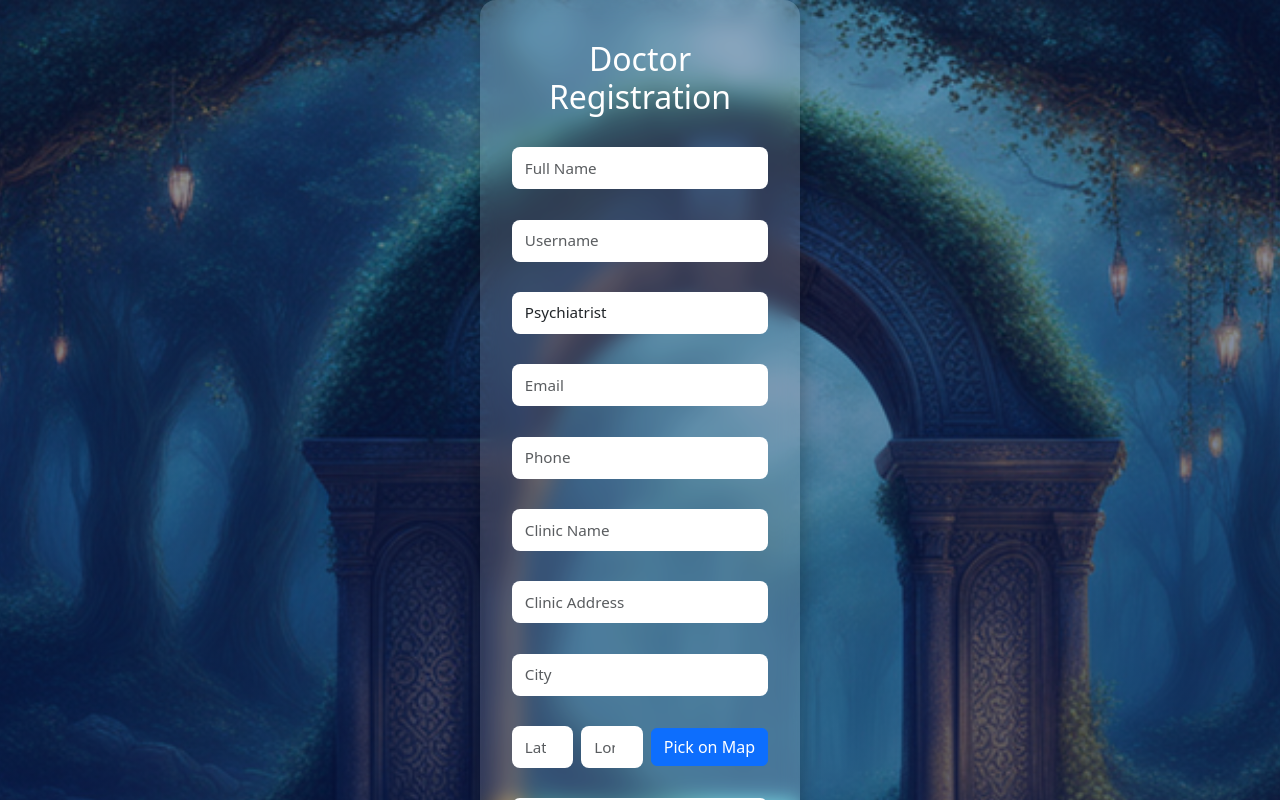
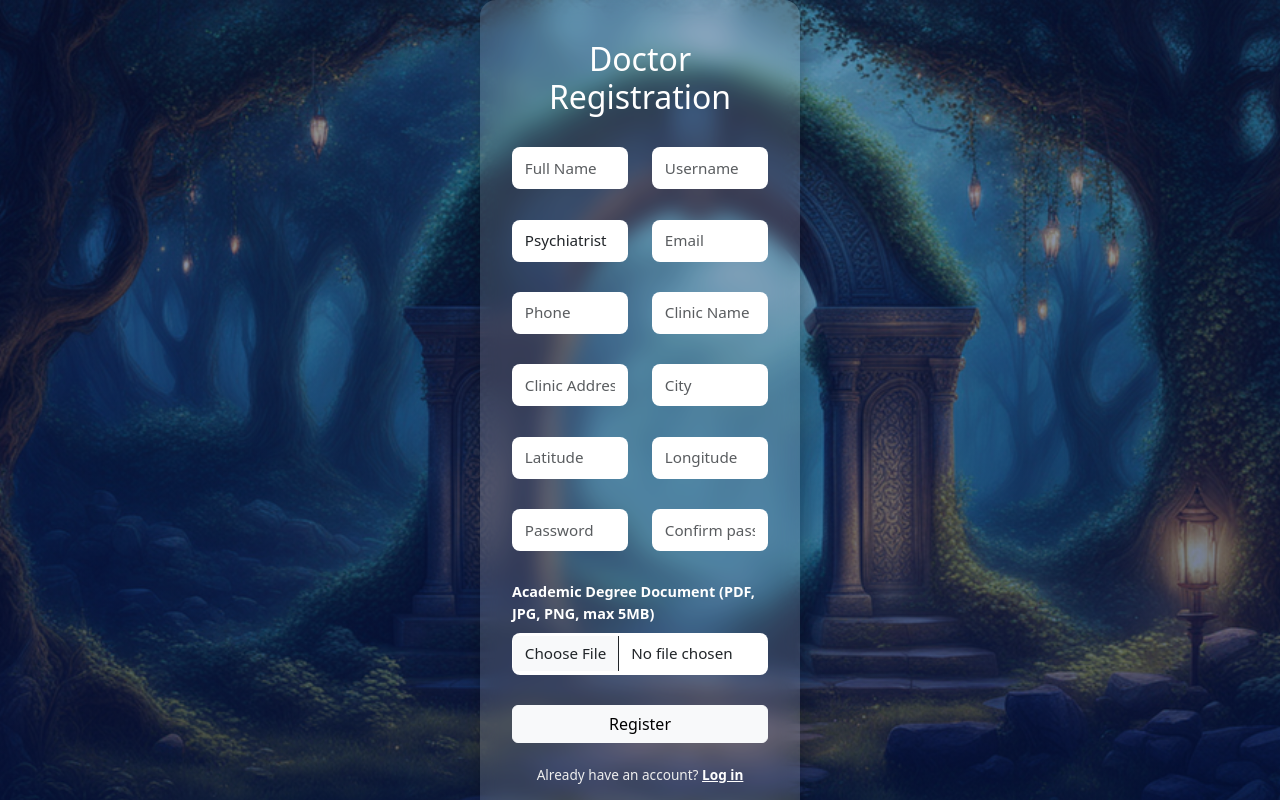
Before and after one commit to Esraa-mohamed1/react-medical-site, a React (Create React App) app in the folder mental-health-supporter/: page /doctor-register in a window 1280 px wide. Shown: the top 800 px of the page. Built offline with nearby package versions, Linux system fonts and the light colour scheme; no server answers.

Commit message:
add clear massage when register as doctor

```diff
--- a/mental-health-supporter/src/components/AuthForm.js
+++ b/mental-health-supporter/src/components/AuthForm.js
@@ -35,7 +35,23 @@ export default function AuthForm({ variant = 'login', onSubmit, serverError }) {
       setErrors(newErrors);
       return;
     }
-    onSubmit(formData, setErrors);
+    onSubmit(formData, (apiErrors = {}) => {
+      // Map backend errors to user-friendly messages
+      const mappedErrors = { ...apiErrors };
+      if (apiErrors.email && (apiErrors.email.toLowerCase().includes('exist') || apiErrors.email.toLowerCase().includes('already')) ) {
+        mappedErrors.email = 'This email is already registered. Please use another email.';
+      }
+      if (apiErrors.name && (apiErrors.name.toLowerCase().includes('exist') || apiErrors.name.toLowerCase().includes('already')) ) {
+        mappedErrors.name = 'This username is already taken. Please use another username.';
+      }
+      if (apiErrors.username && (apiErrors.username.toLowerCase().includes('exist') || apiErrors.username.toLowerCase().includes('already')) ) {
+        mappedErrors.name = 'This username is already taken. Please use another username.';
+      }
+      if (apiErrors.detail && apiErrors.detail.toLowerCase().includes('doctor registration failed')) {
+        mappedErrors.email = 'This email or username is already used.';
+      }
+      setErrors(mappedErrors);
+    });
   };
 
   // Google login handler (updated to correct backend endpoint)
@@ -56,7 +72,7 @@ export default function AuthForm({ variant = 'login', onSubmit, serverError }) {
             value={formData.name}
             onChange={handleChange}
           />
-          {errors.name && <div className="invalid-feedback">{errors.name}</div>}
+          {errors.name && <div className="invalid-feedback" style={{ display: 'block', color: 'red' }}>{errors.name}</div>}
         </div>
         {!isLogin && (
           <>
@@ -69,7 +85,7 @@ export default function AuthForm({ variant = 'login', onSubmit, serverError }) {
                 value={formData.email}
                 onChange={handleChange}
               />
-              {errors.email && <div className="invalid-feedback">{errors.email}</div>}
+              {errors.email && <div className="invalid-feedback" style={{ display: 'block', color: 'red' }}>{errors.email}</div>}
             </div>
           </>
         )}
@@ -82,7 +98,7 @@ export default function AuthForm({ variant = 'login', onSubmit, serverError }) {
             value={formData.password}
             onChange={handleChange}
           />
-          {errors.password && <div className="invalid-feedback">{errors.password}</div>}
+          {errors.password && <div className="invalid-feedback" style={{ display: 'block', color: 'red' }}>{errors.password}</div>}
         </div>
         {!isLogin && (
           <div className="mb-3">
@@ -95,12 +111,12 @@ export default function AuthForm({ variant = 'login', onSubmit, serverError }) {
               onChange={handleChange}
             />
             {errors.confirmPassword && (
-              <div className="invalid-feedback">{errors.confirmPassword}</div>
+              <div className="invalid-feedback" style={{ display: 'block', color: 'red' }}>{errors.confirmPassword}</div>
             )}
           </div>
         )}
         {serverError && (
-          <div className="invalid-feedback" style={{ display: 'block', textAlign: 'center', marginBottom: '1rem' }}>{serverError}</div>
+          <div className="invalid-feedback" style={{ display: 'block', textAlign: 'center', marginBottom: '1rem', color: 'red' }}>{serverError}</div>
         )}
         <button type="submit" className="btn btn-light w-100 mb-2">
           {isLogin ? 'Log in' : 'Register'}
--- a/mental-health-supporter/src/components/DoctorsRegister/DoctorRegister.js
+++ b/mental-health-supporter/src/components/DoctorsRegister/DoctorRegister.js
@@ -24,9 +24,8 @@ const DoctorRegister = () => {
     const [errors, setErrors] = useState({});
     const [isSubmitting, setIsSubmitting] = useState(false);
     const [successMessage, setSuccessMessage] = useState('');
-    const [showMap, setShowMap] = useState(false);
+    const [errorMessage, setErrorMessage] = useState('');
     const [degreeFile, setDegreeFile] = useState(null);
-    const [degreeFileError, setDegreeFileError] = useState('');
 
     const handleChange = (e) => {
         const { name, value, type, checked } = e.target;
@@ -37,10 +36,6 @@ const DoctorRegister = () => {
         if (errors[name]) {
             setErrors({ ...errors, [name]: null });
         }
-    };
-
-    const handlePickLocation = ({ lat, lng }) => {
-        setFormData((prev) => ({ ...prev, latitude: lat, longitude: lng }));
     };
 
     const handleFileChange = (e) => {
@@ -68,7 +63,6 @@ const DoctorRegister = () => {
         if (formData.password !== formData.confirmPassword) {
             newErrors.confirmPassword = 'Passwords do not match';
         }
-        // Degree file validation
         if (!degreeFile) {
             newErrors.degreeFile = 'Academic degree document is required';
         } else {
@@ -86,6 +80,8 @@ const DoctorRegister = () => {
 
     const handleSubmit = async (e) => {
         e.preventDefault();
+        setErrorMessage('');
+        setSuccessMessage('');
         if (!validateForm()) return;
         setIsSubmitting(true);
         try {
@@ -112,28 +108,57 @@ const DoctorRegister = () => {
             setDegreeFile(null);
             navigate('/login');
         } catch (error) {
-            setSuccessMessage(error.message || 'Registration failed. Please try again.');
+            setErrors({});
+            let fieldErrors = {};
+            // Debugging: log all error details
+            console.log('❌ error:', error);
+            console.log('❌ error.response:', error.response);
+            console.log('❌ error.response?.data:', error.response?.data);
+            console.log('❌ error.message:', error.message);
+            if (error.response && error.response.data) {
+                const data = error.response.data;
+                const keyMap = {
+                    email: 'email',
+                    username: 'username',
+                    password: 'password',
+                    full_name: 'full_name',
+                    academic_degree_document: 'degreeFile',
+                    specialization: 'specialization',
+                    confirmPassword: 'confirmPassword',
+                };
+                // Ensure all error fields are mapped and set
+                Object.keys(data).forEach((key) => {
+                    const frontendKey = keyMap[key] || key;
+                    let msg = data[key];
+                    if (Array.isArray(msg)) msg = msg[0];
+                    if (typeof msg === 'string') {
+                        // Always set the error for the field
+                        if (frontendKey === 'username' && (msg.toLowerCase().includes('exist') || msg.toLowerCase().includes('unique'))) {
+                            fieldErrors.username = 'This username is already taken. Please choose another.';
+                        } else if (frontendKey === 'email' && (msg.toLowerCase().includes('exist') || msg.toLowerCase().includes('unique'))) {
+                            fieldErrors.email = 'This email is already registered. Please use another.';
+                        } else {
+                            fieldErrors[frontendKey] = msg;
+                        }
+                    }
+                });
+                // Fallback: if no field errors, show a generic error
+                if (Object.keys(fieldErrors).length === 0) {
+                    setErrorMessage('Registration failed. Please check your data.');
+                } else {
+                    setErrors(fieldErrors);
+                }
+                console.log('🛑 Server validation errors:', fieldErrors);
+            } else {
+                setErrorMessage('Unexpected error occurred. Please try again.');
+                console.log('🟠 Fallback error object:', error);
+                try {
+                    const raw = JSON.stringify(error);
+                    console.log('🟠 Raw error JSON:', raw);
+                } catch (e) {}
+            }
         } finally {
             setIsSubmitting(false);
-        }
-    };
-
-    const handleGetLocation = () => {
-        if (navigator.geolocation) {
-            navigator.geolocation.getCurrentPosition(
-                (position) => {
-                    setFormData((prev) => ({
-                        ...prev,
-                        latitude: position.coords.latitude,
-                        longitude: position.coords.longitude
-                    }));
-                },
-                (error) => {
-                    alert('Unable to retrieve your location.');
-                }
-            );
-        } else {
-            alert('Geolocation is not supported by your browser.');
         }
     };
 
@@ -141,12 +166,9 @@ const DoctorRegister = () => {
         <div className="auth-page">
             <form className="auth-card" onSubmit={handleSubmit} noValidate>
                 <h2 className="auth-title">Doctor Registration</h2>
-                {successMessage && (
-                    <div className="alert alert-success" role="alert">
-                        {successMessage}
-                    </div>
-                )}
-                <div className="mb-3">
+                {successMessage && <div className="alert alert-success">{successMessage}</div>}
+                <div className="row mb-3">
+                    <div className="col">
                         <input
                             type="text"
                             name="full_name"
@@ -157,7 +179,7 @@ const DoctorRegister = () => {
                         />
                         {errors.full_name && <div className="invalid-feedback">{errors.full_name}</div>}
                     </div>
-                <div className="mb-3">
+                    <div className="col">
                         <input
                             type="text"
                             name="username"
@@ -168,7 +190,9 @@ const DoctorRegister = () => {
                         />
                         {errors.username && <div className="invalid-feedback">{errors.username}</div>}
                     </div>
-                <div className="mb-3">
+                </div>
+                <div className="row mb-3">
+                    <div className="col">
                         <input
                             type="text"
                             name="specialization"
@@ -179,7 +203,7 @@ const DoctorRegister = () => {
                         />
                         {errors.specialization && <div className="invalid-feedback">{errors.specialization}</div>}
                     </div>
-                <div className="mb-3">
+                    <div className="col">
                         <input
                             type="email"
                             name="email"
@@ -190,7 +214,9 @@ const DoctorRegister = () => {
                         />
                         {errors.email && <div className="invalid-feedback">{errors.email}</div>}
                     </div>
-                <div className="mb-3">
+                </div>
+                <div className="row mb-3">
+                    <div className="col">
                         <input
                             type="tel"
                             name="phone"
@@ -200,7 +226,7 @@ const DoctorRegister = () => {
                             onChange={handleChange}
                         />
                     </div>
-                <div className="mb-3">
+                    <div className="col">
                         <input
                             type="text"
                             name="clinic_name"
@@ -210,7 +236,9 @@ const DoctorRegister = () => {
                             onChange={handleChange}
                         />
                     </div>
-                <div className="mb-3">
+                </div>
+                <div className="row mb-3">
+                    <div className="col">
                         <input
                             type="text"
                             name="clinic_address"
@@ -220,7 +248,7 @@ const DoctorRegister = () => {
                             onChange={handleChange}
                         />
                     </div>
-                <div className="mb-3">
+                    <div className="col">
                         <input
                             type="text"
                             name="city"
@@ -230,7 +258,9 @@ const DoctorRegister = () => {
                             onChange={handleChange}
                         />
                     </div>
-                <div className="mb-3 d-flex align-items-center gap-2">
+                </div>
+                <div className="row mb-3">
+                    <div className="col">
                         <input
                             type="number"
                             name="latitude"
@@ -240,6 +270,8 @@ const DoctorRegister = () => {
                             onChange={handleChange}
                             step="any"
                         />
+                    </div>
+                    <div className="col">
                         <input
                             type="number"
                             name="longitude"
@@ -249,18 +281,10 @@ const DoctorRegister = () => {
                             onChange={handleChange}
                             step="any"
                         />
-                    <button type="button" className="btn btn-primary" onClick={() => setShowMap(true)} style={{ whiteSpace: 'nowrap' }}>
-                        Pick on Map
-                    </button>
                     </div>
-                <MapPicker
-                    show={showMap}
-                    onClose={() => setShowMap(false)}
-                    onPick={handlePickLocation}
-                    lat={formData.latitude}
-                    lng={formData.longitude}
-                />
-                <div className="mb-3">
+                </div>
+                <div className="row mb-3">
+                    <div className="col">
                         <input
                             type="password"
                             name="password"
@@ -271,7 +295,7 @@ const DoctorRegister = () => {
                         />
                         {errors.password && <div className="invalid-feedback">{errors.password}</div>}
                     </div>
-                <div className="mb-3">
+                    <div className="col">
                         <input
                             type="password"
                             name="confirmPassword"
@@ -282,8 +306,11 @@ const DoctorRegister = () => {
                         />
                         {errors.confirmPassword && <div className="invalid-feedback">{errors.confirmPassword}</div>}
                     </div>
+                </div>
                 <div className="mb-3">
-                    <label htmlFor="degreeFile" className="form-label">Academic Degree Document (PDF, JPG, PNG, max 5MB)</label>
+                    <label htmlFor="degreeFile" className="form-label" style={{ color: 'white', fontWeight: 'bold' }}>
+                        Academic Degree Document (PDF, JPG, PNG, max 5MB)
+                    </label>
                     <input
                         type="file"
                         id="degreeFile"
--- a/mental-health-supporter/src/services/api.js
+++ b/mental-health-supporter/src/services/api.js
@@ -51,8 +51,16 @@ export async function registerDoctor(formData, isFormData = false) {
   }
   const response = await fetch("http://127.0.0.1:8000/api/users/register/doctor/", options);
   if (!response.ok) {
-    const errorData = await response.json();
-    throw new Error(errorData.detail || errorData.error || "Doctor registration failed");
+    let errorData;
+    try {
+      errorData = await response.json();
+    } catch {
+      errorData = { detail: "Doctor registration failed" };
+    }
+    // Throw an error object with response and data for frontend error handling
+    const error = new Error(errorData.detail || errorData.error || "Doctor registration failed");
+    error.response = { data: errorData };
+    throw error;
   }
   return response.json();
 }
```
Also changed, not shown: mental-health-supporter/src/components/DoctorsRegisterComponent/DoctorRegister.js (+25 -4 lines). Lines whose indentation alone changed are shown as unchanged.
